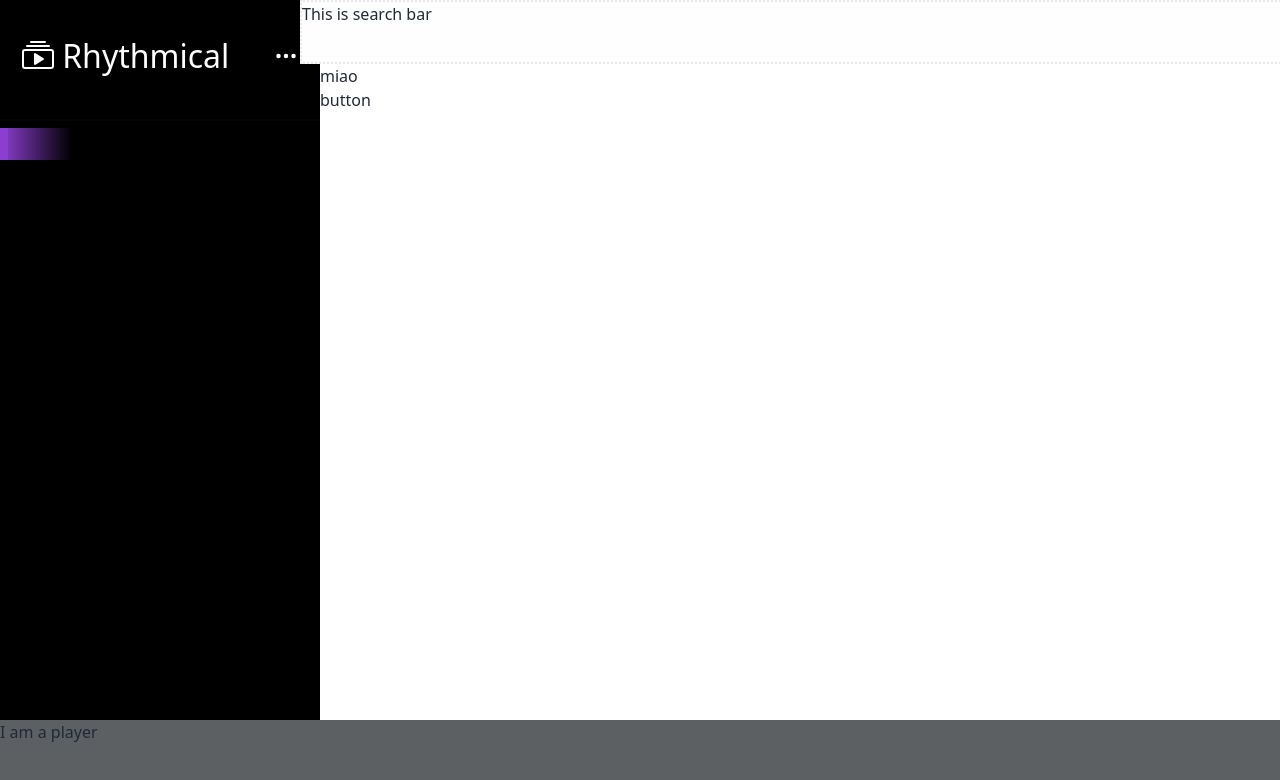
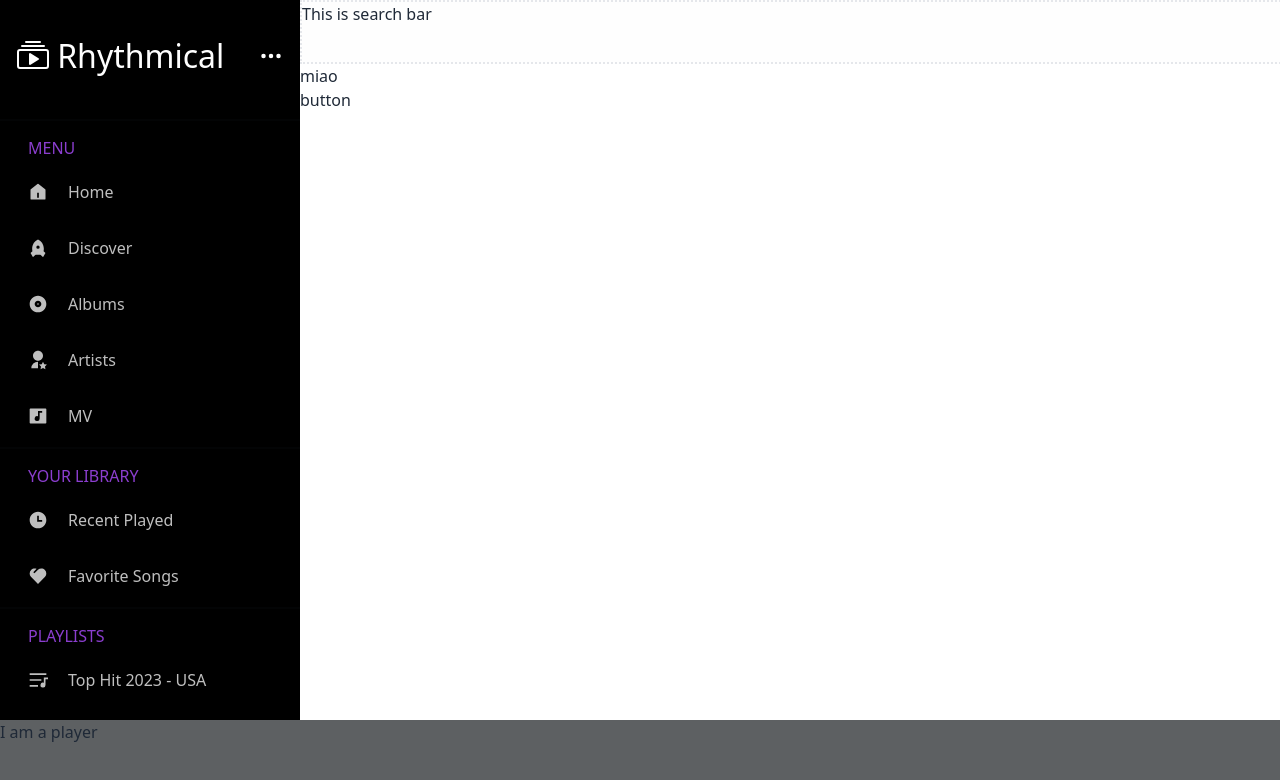
Before and after one commit to Cameron933/rhythmical_app, a Next.js app: page / in a window 1280 px wide. Shown: the top 780 px of the page. Built offline with nearby package versions, Linux system fonts and the light colour scheme.

Commit message:
feat/ finish sidebar link button in storybook

```diff
--- a/src/layouts/SideBar.tsx
+++ b/src/layouts/SideBar.tsx
@@ -1,9 +1,10 @@
 import React from "react";
 import { BsThreeDots, BsCollectionPlay } from "react-icons/bs";
+import { LinkButton } from "@/stories/LinkButton";
 
 const SideBar = () => {
   return (
-    <aside className="flex flex-col w-[320px] bg-black">
+    <aside className="flex flex-col w-[300px] bg-black">
       <div className="flex items-center justify-around w-full h-28">
         <div className="flex items-center gap-2">
           <BsCollectionPlay className="w-8 h-8 text-light" />
@@ -12,10 +13,27 @@ const SideBar = () => {
         <BsThreeDots className="w-6 h-6 cursor-pointer text-light cursor" />
       </div>
       <div className="m-0 divider" />
-      <div></div>
-      <div className="relative">
-        <div className="absolute left-0 w-2 h-8 bg-primary" />
-        <div className="absolute w-16 h-8 left-2 bg-gradient-to-r from-primary/90 to-primary/0 " />
+
+      <div className="flex flex-col gap-2">
+        <h1 className="mt-2 text-primary ml-7">MENU</h1>
+        <LinkButton iconName="RiHome5Fill">Home</LinkButton>
+        <LinkButton iconName="RiRocketFill">Discover</LinkButton>
+        <LinkButton iconName="RiAlbumFill">Albums</LinkButton>
+        <LinkButton iconName="RiUserStarFill">Artists</LinkButton>
+        <LinkButton iconName="RiMvFill">MV</LinkButton>
+      </div>
+      <div className="m-0 divider" />
+
+      <div className="flex flex-col gap-2">
+        <h1 className="mt-2 text-primary ml-7">YOUR LIBRARY</h1>
+        <LinkButton iconName="RiTimeFill">Recent Played</LinkButton>
+        <LinkButton iconName="RiHeart2Fill">Favorite Songs</LinkButton>
+      </div>
+      <div className="m-0 divider" />
+
+      <div className="flex flex-col gap-2">
+        <h1 className="mt-2 text-primary ml-7">PLAYLISTS</h1>
+        <LinkButton iconName="RiPlayListFill">Top Hit 2023 - USA</LinkButton>
       </div>
     </aside>
   );
```
